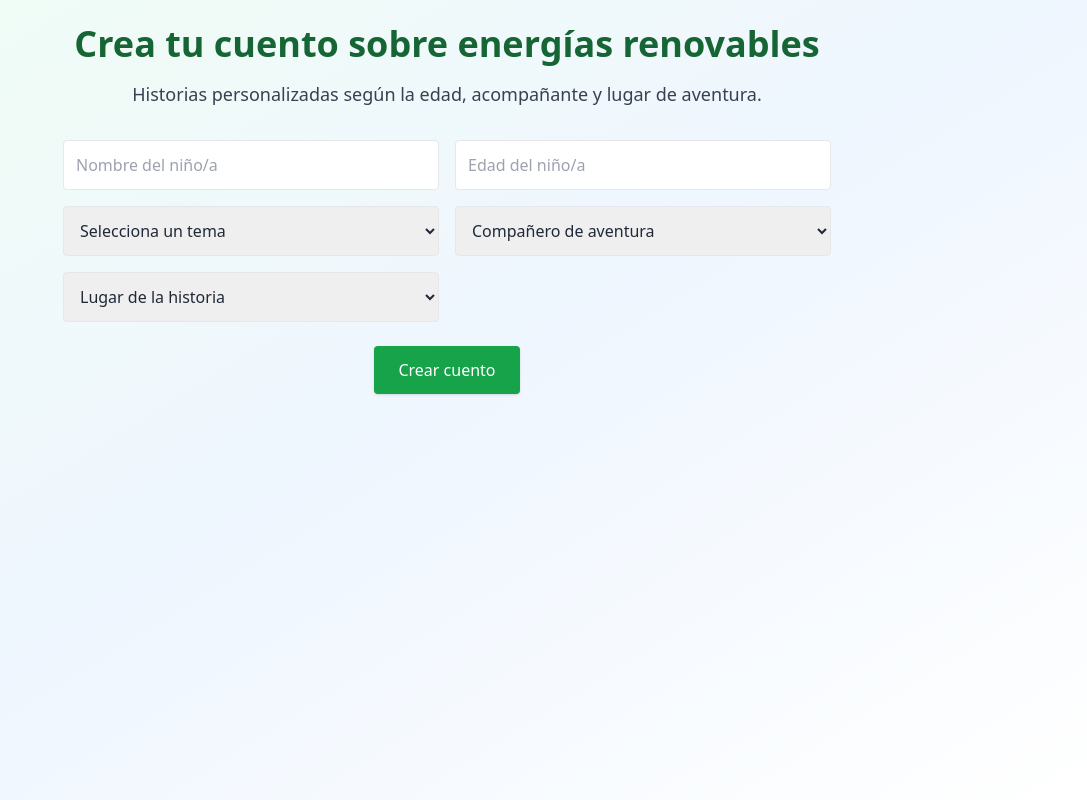
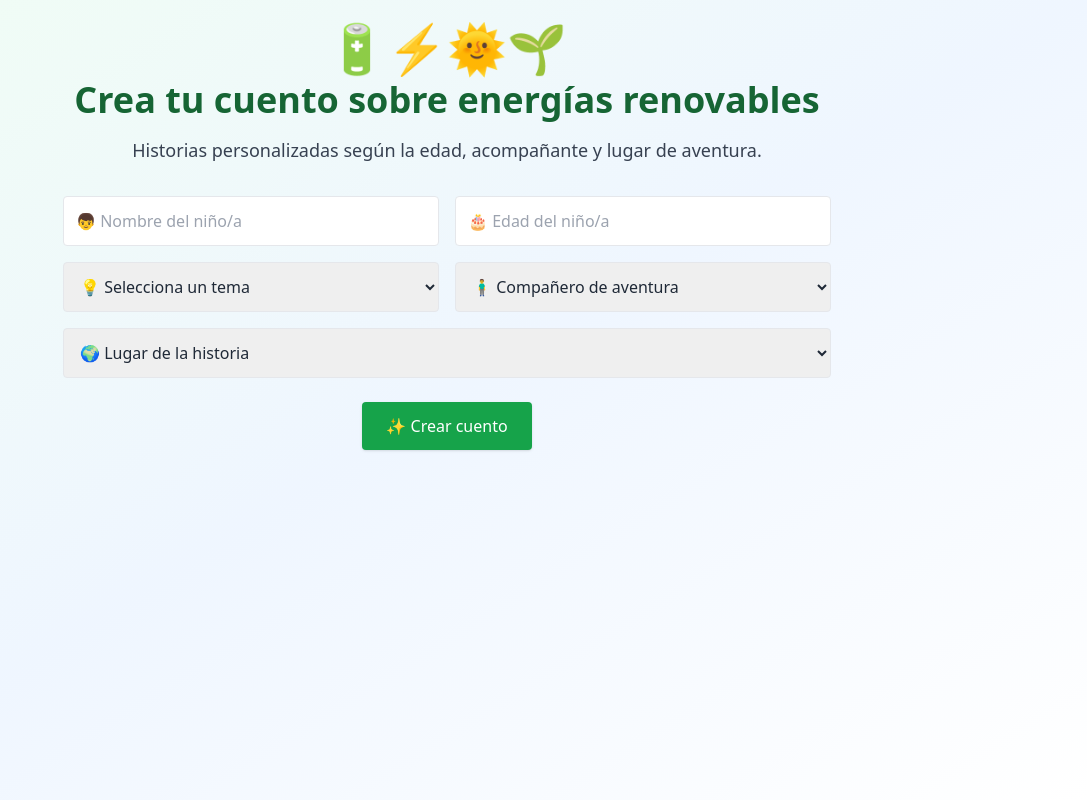
Before and after one commit to beuchi8888/app-cuentos-renovables, a Next.js app: page / in a window 1280 px wide. Shown: the whole page, without its empty margins (193-1280 px from the left). Built offline with nearby package versions, Linux system fonts and the light colour scheme.

Commit message:
Update index.js

```diff
--- a/pages/index.js
+++ b/pages/index.js
@@ -35,6 +35,7 @@ export default function Home() {
   return (
     <div className="min-h-screen bg-gradient-to-br from-green-50 via-blue-50 to-white p-6">
       <div className="max-w-3xl mx-auto text-center">
+        <div className="text-5xl mb-2">🔋⚡🌞🌱</div>
         <h1 className="text-4xl font-bold text-green-800 mb-4">
           Crea tu cuento sobre energías renovables
         </h1>
@@ -46,13 +47,13 @@ export default function Home() {
           <input
             value={name}
             onChange={(e) => setName(e.target.value)}
-            placeholder="Nombre del niño/a"
+            placeholder="👦 Nombre del niño/a"
             className="p-3 border rounded w-full"
           />
           <input
             value={age}
             onChange={(e) => setAge(e.target.value)}
-            placeholder="Edad del niño/a"
+            placeholder="🎂 Edad del niño/a"
             className="p-3 border rounded w-full"
             type="number"
             min="1"
@@ -63,12 +64,12 @@ export default function Home() {
             onChange={(e) => setTheme(e.target.value)}
             className="p-3 border rounded w-full"
           >
-            <option value="">Selecciona un tema</option>
-            <option value="energía solar">Energía solar</option>
-            <option value="energía eólica">Energía eólica</option>
-            <option value="almacenamiento con baterías">Baterías</option>
-            <option value="coches eléctricos">Coches eléctricos</option>
-            <option value="hibridación de fuentes">Hibridación</option>
+            <option value="">💡 Selecciona un tema</option>
+            <option value="energía solar">🌞 Energía solar</option>
+            <option value="energía eólica">💨 Energía eólica</option>
+            <option value="almacenamiento con baterías">🔋 Baterías</option>
+            <option value="coches eléctricos">🚗⚡ Coches eléctricos</option>
+            <option value="hibridación de fuentes">🔄 Hibridación</option>
           </select>
 
           <select
@@ -76,22 +77,22 @@ export default function Home() {
             onChange={(e) => setCompanion(e.target.value)}
             className="p-3 border rounded w-full"
           >
-            <option value="">Compañero de aventura</option>
-            <option value="un robot">Un robot</option>
-            <option value="una criatura mágica">Una criatura mágica</option>
-            <option value="un amigo">Un amigo</option>
+            <option value="">🧍‍♂️ Compañero de aventura</option>
+            <option value="un robot">🤖 Un robot</option>
+            <option value="una criatura mágica">🧚‍♀️ Criatura mágica</option>
+            <option value="un amigo">👫 Un amigo</option>
           </select>
 
           <select
             value={place}
             onChange={(e) => setPlace(e.target.value)}
-            className="p-3 border rounded w-full"
+            className="p-3 border rounded w-full md:col-span-2"
           >
-            <option value="">Lugar de la historia</option>
-            <option value="un bosque">Un bosque</option>
-            <option value="una isla">Una isla</option>
-            <option value="un colegio">Un colegio</option>
-            <option value="una ciudad futurista">Una ciudad futurista</option>
+            <option value="">🌍 Lugar de la historia</option>
+            <option value="un bosque">🌲 Un bosque</option>
+            <option value="una isla">🏝️ Una isla</option>
+            <option value="un colegio">🏫 Un colegio</option>
+            <option value="una ciudad futurista">🏙️ Una ciudad futurista</option>
           </select>
         </div>
 
@@ -100,12 +101,12 @@ export default function Home() {
           className="bg-green-600 text-white px-6 py-3 rounded shadow hover:bg-green-700 transition"
           disabled={loading}
         >
-          {loading ? "Generando..." : "Crear cuento"}
+          {loading ? "Generando..." : "✨ Crear cuento"}
         </button>
 
         {story && (
-          <div className="bg-white rounded-xl shadow-lg p-6 mt-8 text-left text-lg leading-relaxed text-gray-800">
-            <h2 className="text-2xl font-bold text-green-700 mb-4">🧚 Tu cuento:</h2>
+          <div className="bg-white rounded-xl shadow-lg p-6 mt-8 text-left text-lg leading-relaxed text-gray-800 whitespace-pre-line">
+            <h2 className="text-2xl font-bold text-green-700 mb-4">📖 Tu cuento:</h2>
             {story}
           </div>
         )}
```
